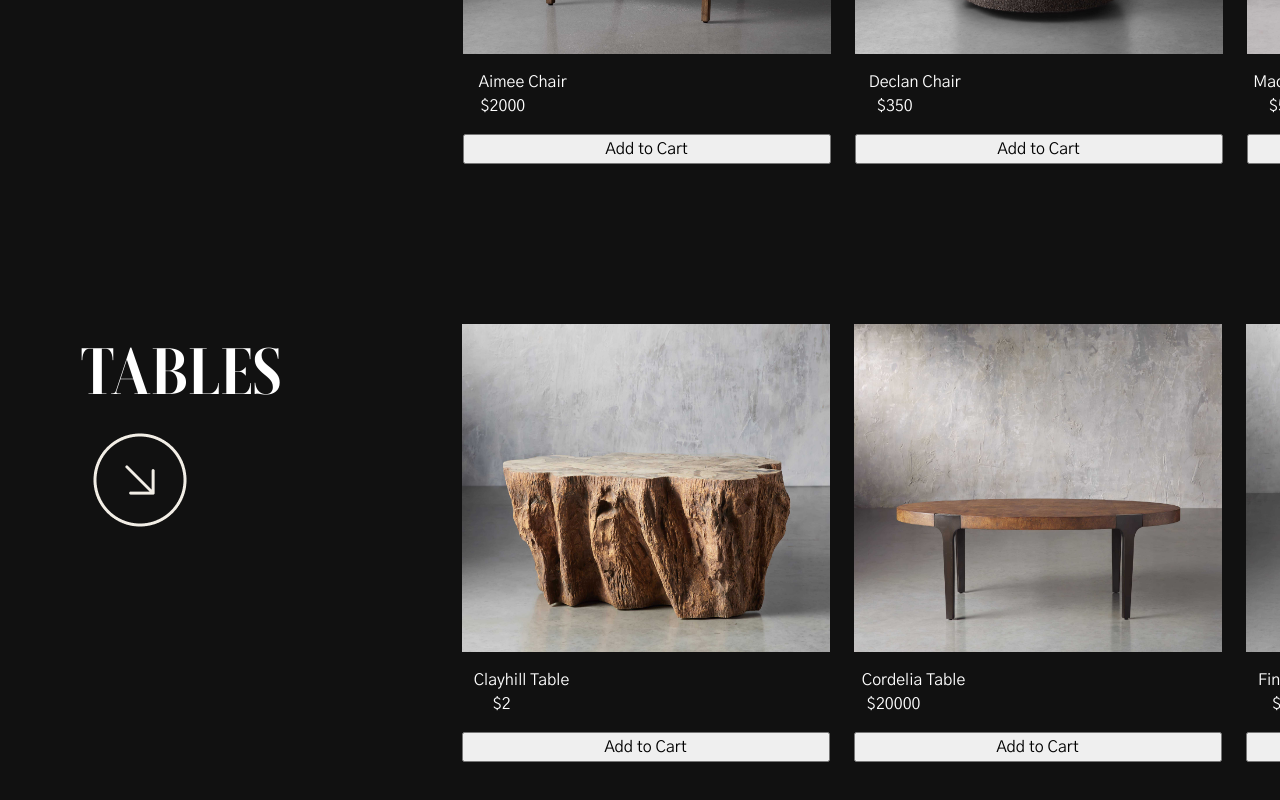
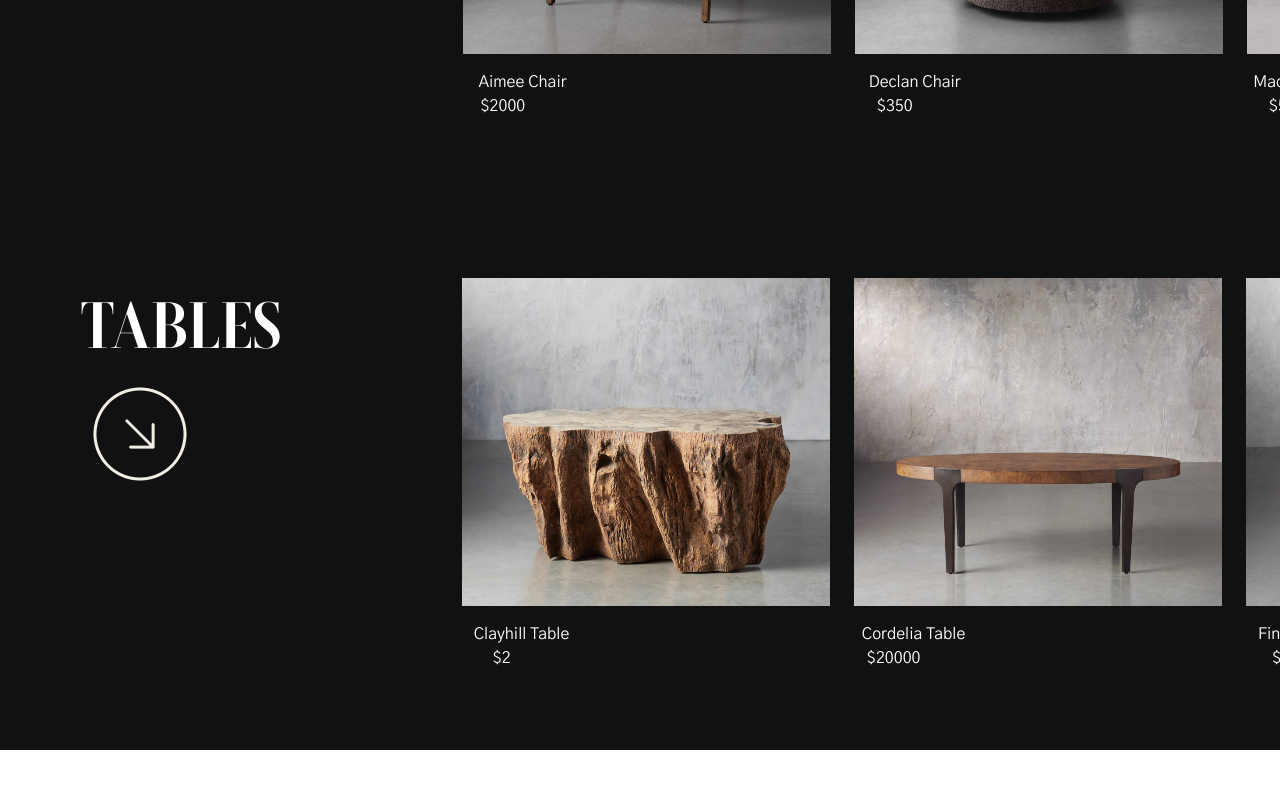
Before and after one commit to foreycodes/React-ECommerce, a React (Create React App) app: page / in a window 1280 px wide. Shown: the part 2606-3406 px from the top of the page. After the commit the page ends 3356 px from the top, so only its background shows below. Built offline with nearby package versions, Linux system fonts and the light colour scheme.

Commit message:
Hover add to cart button

```diff
--- a/src/pages/shop/product.css
+++ b/src/pages/shop/product.css
@@ -5,16 +5,44 @@
     flex-shrink: 0;
     gap: 16px;
 }
-.product-img {
-    width: 368px;
-    height: 328px;
-}
 
 .product-price {
     font-size: var(--font-body-sm);
 }
 
-/* for layout purposes atm */
-/* .addToCartBttn {
-    display: none;
-} */
+.product-img-container {
+    position: relative;
+    width:100%;
+}
+
+.product-img-container:before {
+  content:"";
+  position:absolute;
+  width:100%;
+  height:100%;
+  top:0;left:0;right:0;
+  background-color:rgba(0,0,0,0);
+}
+
+.product-img-container:hover::before {
+  background-color:rgba(0,0,0,0.5);
+}
+
+.product-img-container img {
+  display:block;
+  width: 368px;
+  height: 328px;
+}
+
+.product-img-container button {
+  position: absolute;
+  top: 60%;
+  left: 50%;
+  transform: translate(-50%, -50%);
+  -ms-transform: translate(-50%, -50%);
+  opacity:0;
+}
+
+.product-img-container:hover button {
+  opacity: 1;
+}
--- a/src/pages/shop/product.jsx
+++ b/src/pages/shop/product.jsx
@@ -11,14 +11,15 @@ export const Product = (props) => {
 
   return (
     <div className="product">
+      <div className="product-img-container">
       <img className="product-img" src={require(`../../assets/${type}/${productImage}`)} alt={productName}/>
+      <button className="product-button" onClick={() => addToCart(id)}>Add to Cart
+      {cartItemAmount > 0 && <> ({cartItemAmount})</>}</button>
+      </div>
       <div className="product-description">
         <p className="product-name"> {productName} </p>
         <p className="product-price"> ${price} </p>
       </div>
-      <button className="addToCartBttn" onClick={() => addToCart(id)}>Add to Cart
-      {cartItemAmount > 0 && <> ({cartItemAmount})</>}
-      </button>
     </div>
   )
 }
```
